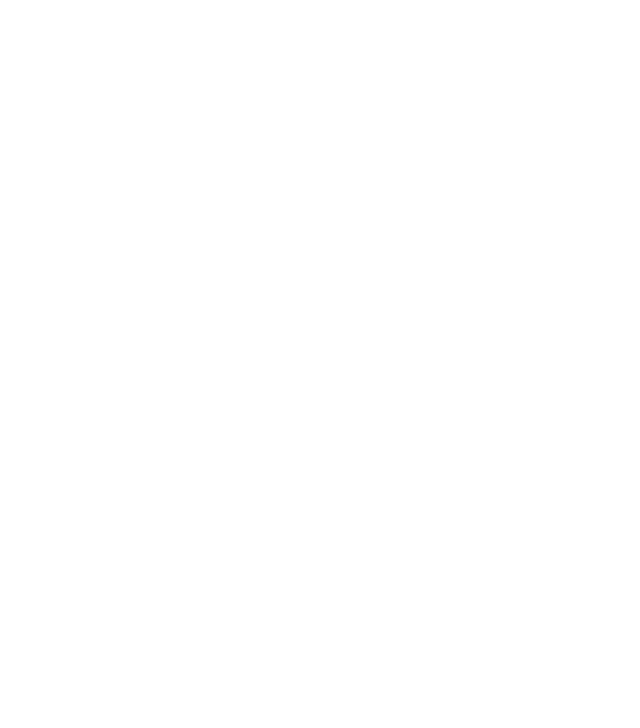
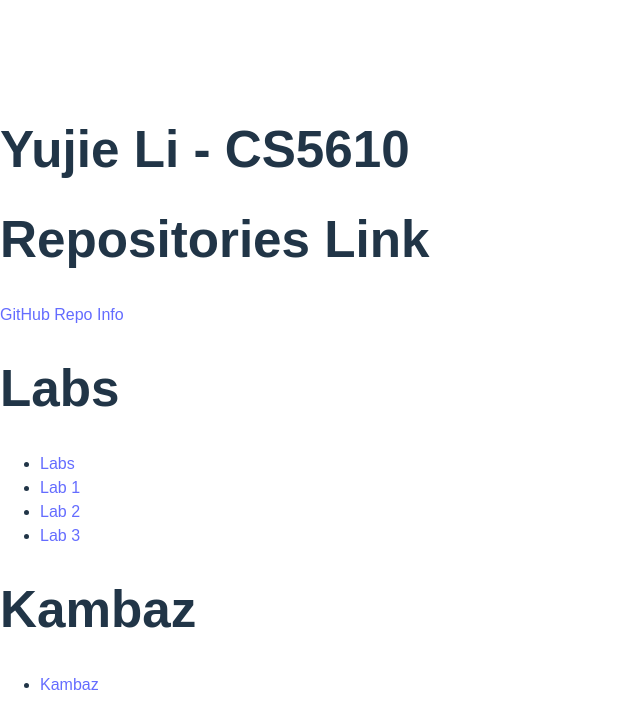
Before and after one commit to yl1243/kambaz-react-web-app-cs5610-sp25, a React (Vite) app: page /#/Landing in a window 1280 px wide. Before the commit this address had no page. Shown: the top 728 px of the page, without its empty margins (0-640 px from the left). Built offline with nearby package versions, Linux system fonts and the light colour scheme.

Commit message:
add landing/index file

```diff
--- a/src/App.tsx
+++ b/src/App.tsx
@@ -3,6 +3,7 @@
 import Kambaz from "./Kambaz";
 import { HashRouter, Route, Routes, Navigate } from 'react-router-dom'
 import './App.css'
+import Landing from './Landing';
 
 function App() {
   return (
@@ -14,9 +15,10 @@
         <Routes>
           {/* path="/Labs/*" 是路由路径的规则 */}
           {/* 当 URL 匹配 /Labs/* 时，React Router 会渲染 Labs 组件,浏览器会显示 Labs 组件返回的内容 */}
-          <Route path= "/" element={<Navigate to="Kambaz" />} />
+          <Route path="/" element={<Navigate to="Kambaz" />} />
           <Route path="/Labs/*" element={<Labs />} />
-          <Route path= "/Kambaz/*" element={<Kambaz />} />
+          <Route path="/Kambaz/*" element={<Kambaz />} />
+          <Route path="/Landing" element={<Landing />} />
         </Routes>
         {/* <Labs /> 这里之前放的Labs要被删除， 因为上面已经有一个Route来tie Labs URL */}
       </div>
--- /dev/null
+++ b/src/Landing/index.tsx
@@ -0,0 +1,45 @@
+import { Route, Routes, Navigate } from "react-router";
+import { Link } from "react-router-dom"
+
+import Lab3 from "../Labs/Lab3";
+import Lab2 from "../Labs/Lab2";
+import Lab1 from "../Labs/Lab2";
+
+
+export default function Landing() {
+    return (
+        <div>
+            {/* Full name and section number */}
+            <div style={{ marginBottom: "20px" }}>
+                <h1>Yujie Li - CS5610</h1>
+            </div>
+
+            {/* Heading for GitHub link */}
+            <h1>Repositories Link</h1>
+            <div style={{ marginTop: "20px" }}>
+                <a
+                    href="https://github.com/yl1243/kambaz-react-web-app-cs5610-sp25/tree/a1"
+                    target="_blank"
+                    rel="noopener noreferrer"
+                >
+                    GitHub Repo Info
+                </a>
+            </div>
+
+            <h1>Labs</h1>
+
+            <ul>
+                <li><Link to="/Labs/Lab1">Labs</Link></li>
+                <li><Link to="/Labs/Lab1">Lab 1</Link></li>
+                <li><Link to="/Labs/Lab2">Lab 2</Link></li>
+                <li><Link to="/Labs/Lab3">Lab 3</Link></li>
+            </ul>
+
+            <h1>Kambaz</h1>
+
+            <ul>
+                <li><Link to="/Kambaz/Account/Signin">Kambaz</Link></li>
+            </ul>
+        </div>
+    );
+}
```
